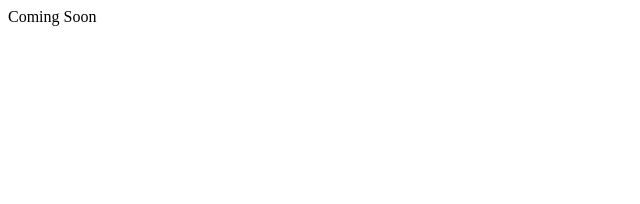
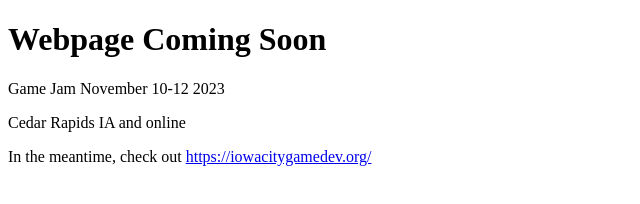
Before and after one commit to karnthis/IowaGameJam, a plain HTML site: page dist/index.html in a window 1280 px wide. Shown: the whole page, without its empty margins (0-640 px from the left). Drawn offline with Linux system fonts and the light colour scheme.

Commit message:
Basic information on index.html

```diff
--- a/dist/index.html
+++ b/dist/index.html
@@ -6,6 +6,14 @@
   <title>Iowa Game Jam</title>
 </head>
 <body>
-  Coming Soon
+  <h1>Webpage Coming Soon</h1>
+  <p>Game Jam November 10-12 2023</p>
+  <p>Cedar Rapids IA and online</p>
+  <p>
+    In the meantime, check out
+    <a href="https://iowacitygamedev.org/">
+      https://iowacitygamedev.org/
+    </a>
+  </p>
 </body>
 </html>
```
